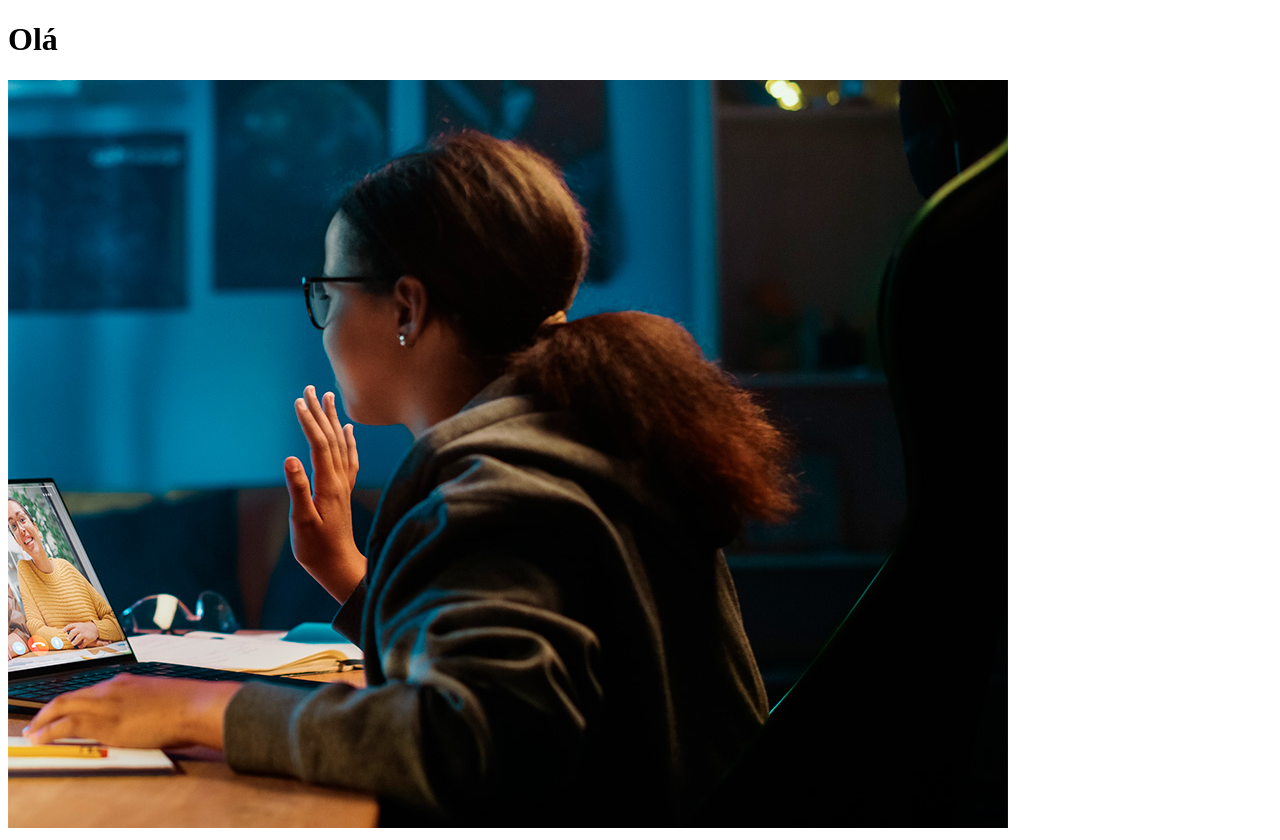
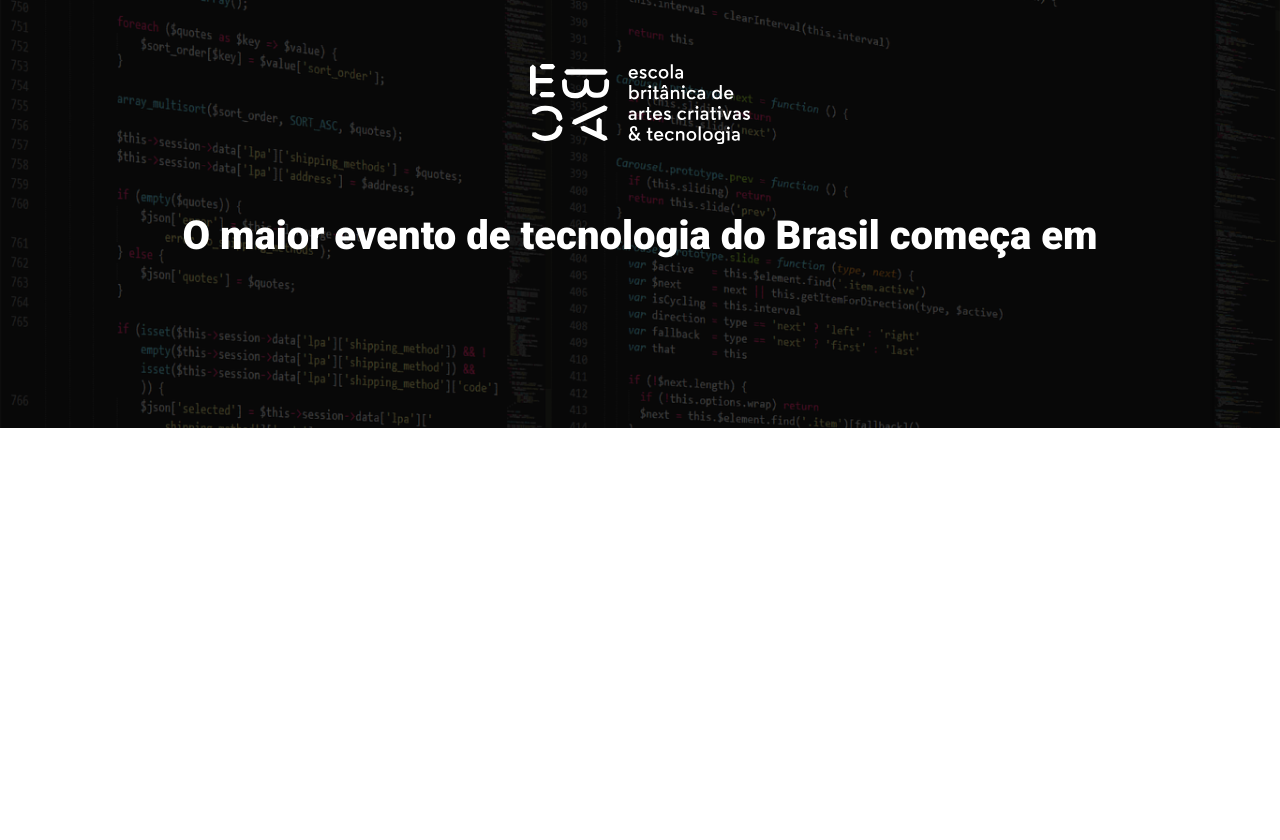
Before and after one commit to milacirne/ebac_tech_talks, a website built with Parcel: page src/index.html in a window 1280 px wide. After the commit the page ends 800 px from the top, so only its background shows below. Built offline with nearby package versions, Linux system fonts and the light colour scheme.

Commit message:
Creating hero

```diff
--- a/src/index.html
+++ b/src/index.html
@@ -1,14 +1,26 @@
 <!DOCTYPE html>
-<html lang="en">
+<html lang="pt-BR">
 <head>
     <meta charset="UTF-8">
     <meta name="viewport" content="width=device-width, initial-scale=1.0">
-    <title>Document</title>
+    <title>EBAC Tech Talks</title>
+    <link rel="preconnect" href="https://fonts.googleapis.com">
+    <link rel="preconnect" href="https://fonts.gstatic.com" crossorigin>
+    <link href="https://fonts.googleapis.com/css2?family=Roboto:wght@400;700;900&display=swap" rel="stylesheet">
     <link rel="stylesheet" href="styles/main.scss">
 </head>
 <body>
-    <h1>Olá</h1>
-    <img src="./images/backend.png" alt="">
+    <header class="hero">
+        <div class="container">
+            <img class="hero__logo" src="./images/ebac_logo.svg" alt="EBAC">
+            <p class="hero__text">
+                O maior evento de tecnologia do Brasil começa em
+            </p>
+        </div>
+
+    </header>
+
+
     <script src="scripts/main.js"></script>
 </body>
 </html>
--- /dev/null
+++ b/src/styles/_hero.scss
@@ -0,0 +1,52 @@
+.hero {
+    padding-top: 64px;
+    padding-bottom: 100px;
+    background-image: url(../images/fundo.png);
+    background-repeat: no-repeat;
+    background-size: cover;
+    position: relative;
+
+    .container {
+        position: relative;
+    }
+
+    &::before {
+        position: absolute;
+        top: 0;
+        left: 0;
+        width: 100%;
+        height: 100%;
+        background-color: #000;
+        content: '';
+        opacity: .7;
+    }
+
+    &__text {
+        margin-top: 64px;
+        margin-bottom: 64px;
+        font-size: 40px;
+        line-height: 56px;
+        font-weight: 800;
+        text-align: center;
+    }
+
+    &__logo {
+        margin: 0 auto;
+        height: 80px;
+        display: block;
+    }
+
+    @media (max-width: 640px) {
+        padding: 40px 0;
+
+        &__logo {
+            height: 40px;
+        }
+
+        &__text {
+            font-size: 22px;
+            line-height: 24px;
+            margin: 24px 0;
+        }
+    }
+}
--- a/src/styles/main.scss
+++ b/src/styles/main.scss
@@ -0,0 +1,23 @@
+@use 'hero';
+
+* {
+    margin: 0;
+    padding: 0;
+    box-sizing: border-box;
+    font-family: 'Roboto', sans-serif;
+    color: #fff;
+}
+
+.container {
+    max-width: 960px;
+    width: 100%;
+    margin: 0 auto;
+
+    @media (max-width: 640px) {
+        max-width: 80%;
+    }
+
+    @media (min-width: 641px) and (max-width: 1024px) {
+        max-width: 90%;
+    }
+}
```
